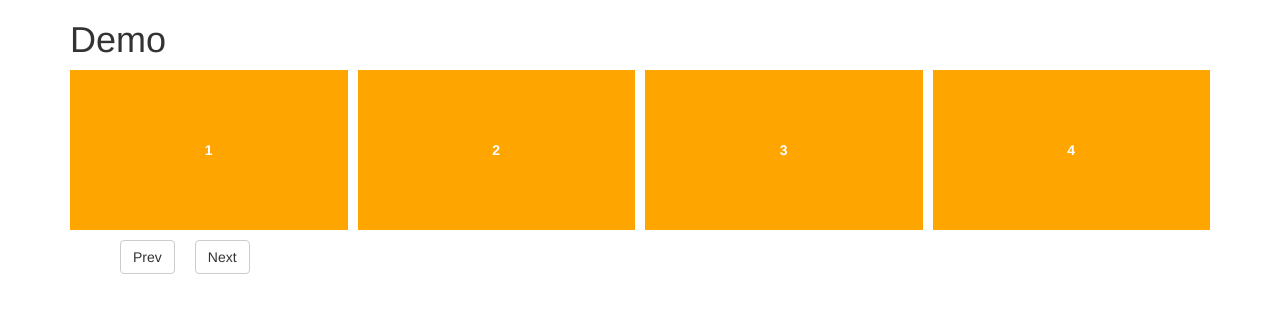
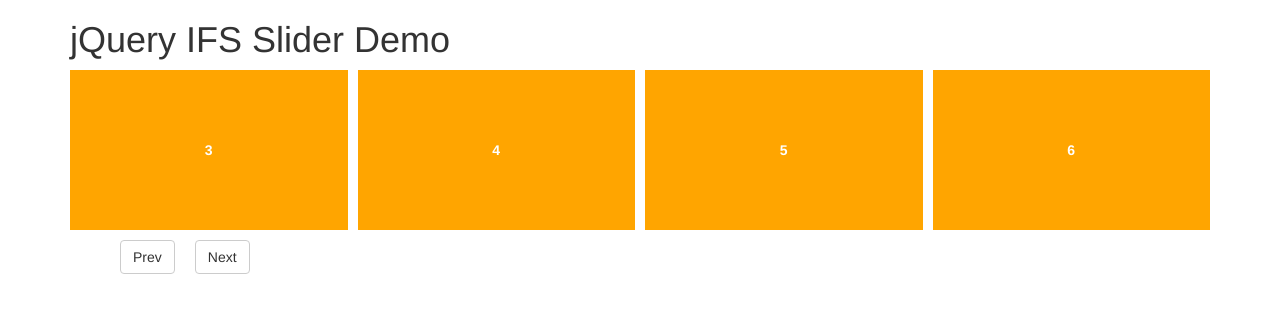
Before and after one commit to kailashyogeshwar85/ifs-slider, a plain HTML site: page index.html in a window 1280 px wide. Drawn offline with nearby package versions, Linux system fonts and the light colour scheme.

Commit message:
initial update

```diff
--- a/index.html
+++ b/index.html
@@ -23,7 +23,7 @@
 </head>
 <body>
     <div class="container">
-        <h1>Demo</h1>
+        <h1>jQuery IFS Slider Demo</h1>
         <div class="row">
             <div class="col-sm-12">
                 <ul id="kyoko">
--- a/script.js
+++ b/script.js
@@ -1,7 +1,7 @@
 ;(function($){
   console.log("DOM ready");
   $('#kyoko').ifsSlider({
-    auto: false,
+    auto: true,
     beforeInit: function(instance){
       console.log("before init hook called ",instance);
     }
```
